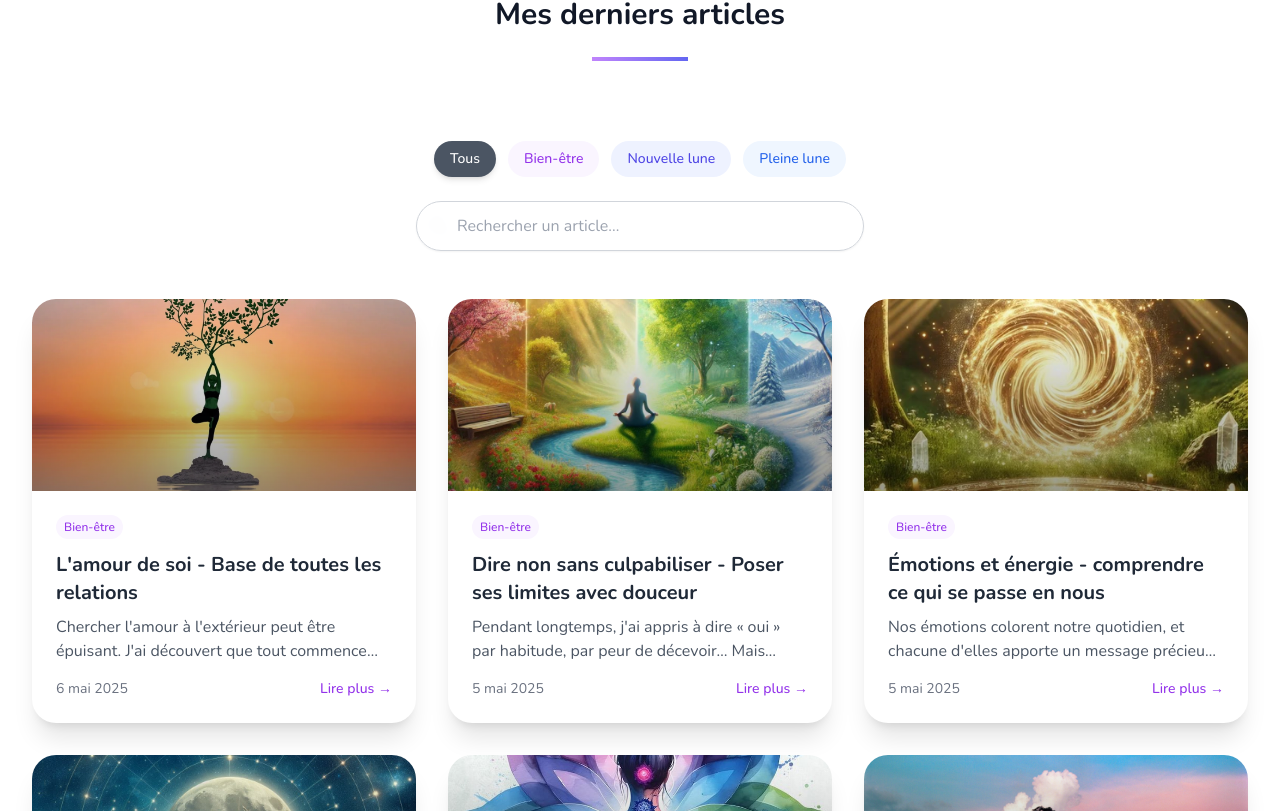
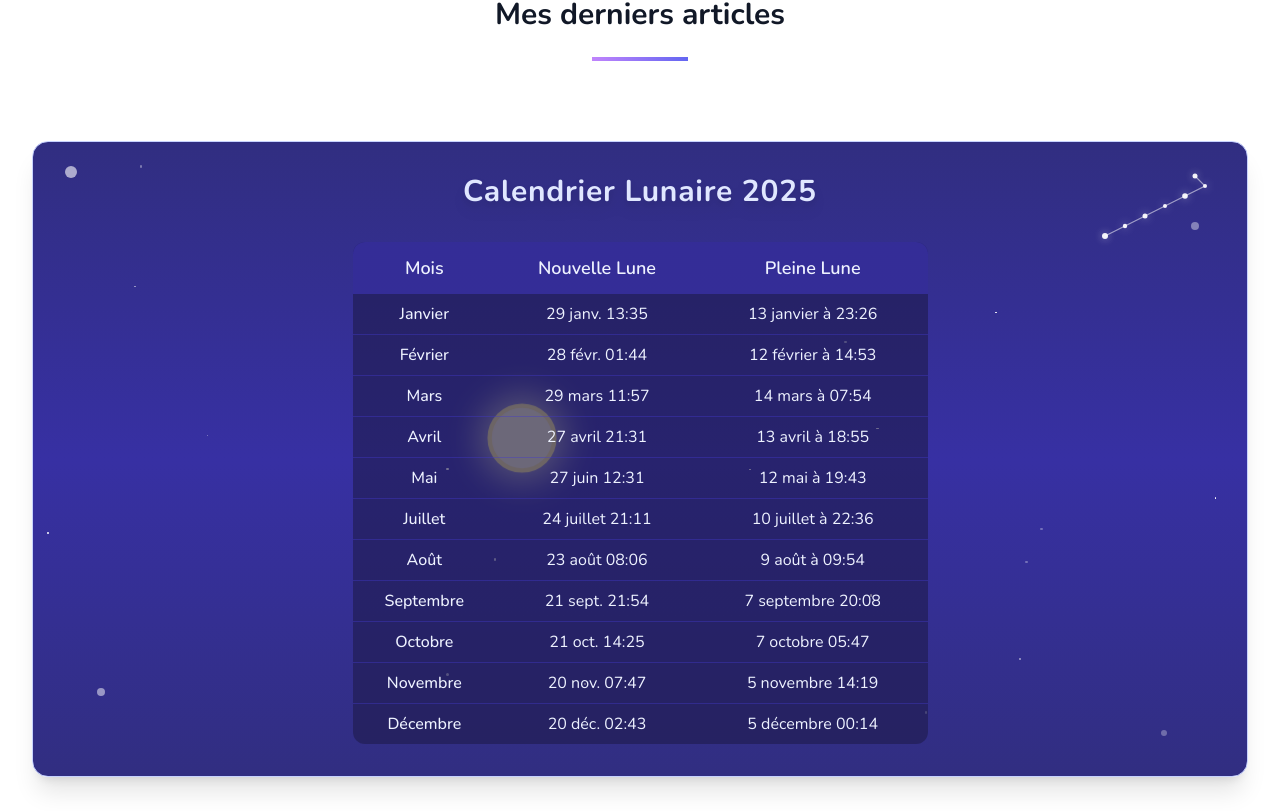
Before and after one commit to flowxt/krisnextjs, a Next.js app: page /blog in a window 1280 px wide. Shown: the part 949-1760 px from the top of the page. Built offline with nearby package versions, Linux system fonts and the light colour scheme.

Commit message:
calendrier lunaire

```diff
--- a/src/app/blog/page.js
+++ b/src/app/blog/page.js
@@ -5,6 +5,7 @@ import ArticleCard from "../components/ArticleCard";
 import BlogPresentation from "../components/BlogPresentation";
 import BlogFilters from "../components/BlogFilters";
 import { MoonIcon, ArrowPathIcon } from "@heroicons/react/24/outline";
+import LunarCalendar2025 from "../components/LunarCalendar2025";
 
 // Version client qui n'utilise pas fs directement
 export default function Blog() {
@@ -76,7 +77,7 @@ export default function Blog() {
     <div className="min-h-screen bg-pattern py-20">
       <div className="max-w-7xl mx-auto px-4 sm:px-6 lg:px-8 mt-11">
         <BlogPresentation />
-
+        <LunarCalendar2025 />
         <BlogFilters
           onFilterChange={(category) => setCategoryFilter(category)}
           onSearchChange={(query) => setSearchQuery(query)}
--- a/src/app/components/BookingModal.jsx
+++ b/src/app/components/BookingModal.jsx
@@ -669,7 +669,7 @@ export default function BookingModal({ isOpen, onClose, service = {} }) {
                   service.id === 4 ? renderGuidanceQuestionForm() : renderGiftCardForm()
                 ) : formStep === "payment" ? (
                   // Affichage du module de paiement Stripe
-                  renderStripePayment()
+                renderStripePayment()
                 ) : null
               ) : (
                 // Utilisation de Calendly pour les autres services
--- /dev/null
+++ b/src/app/components/LunarCalendar2025.jsx
@@ -0,0 +1,156 @@
+import React from "react";
+
+const lunarData = [
+  { mois: "Janvier", nouvelle: "29 janv. 13:35", pleine: "13 janvier à 23:26" },
+  { mois: "Février", nouvelle: "28 févr. 01:44", pleine: "12 février à 14:53" },
+  { mois: "Mars", nouvelle: "29 mars 11:57", pleine: "14 mars à 07:54" },
+  { mois: "Avril", nouvelle: "27 avril 21:31", pleine: "13 avril à 18:55" },
+  { mois: "Mai", nouvelle: "27 juin 12:31", pleine: "12 mai à 19:43" },
+  { mois: "Juillet", nouvelle: "24 juillet 21:11", pleine: "10 juillet à 22:36" },
+  { mois: "Août", nouvelle: "23 août 08:06", pleine: "9 août à 09:54" },
+  { mois: "Septembre", nouvelle: "21 sept. 21:54", pleine: "7 septembre 20:08" },
+  { mois: "Octobre", nouvelle: "21 oct. 14:25", pleine: "7 octobre 05:47" },
+  { mois: "Novembre", nouvelle: "20 nov. 07:47", pleine: "5 novembre 14:19" },
+  { mois: "Décembre", nouvelle: "20 déc. 02:43", pleine: "5 décembre 00:14" },
+];
+
+export default function LunarCalendar2025() {
+  return (
+    <section className="my-12 bg-gradient-to-b from-indigo-900 via-indigo-800 to-indigo-900 rounded-2xl shadow-xl p-8 border border-indigo-200 relative overflow-hidden">
+      <h2 className="text-3xl font-bold text-center text-indigo-100 mb-8 tracking-wide drop-shadow-lg">Calendrier Lunaire 2025</h2>
+      {/* Lune animée en arrière-plan */}
+      <div className="absolute inset-0 w-full h-full pointer-events-none z-0">
+        <span className="lune-anim block absolute" />
+      </div>
+      {/* Étoiles animées de fond */}
+      {[...Array(18)].map((_, i) => (
+        <span
+          key={i}
+          className={`star absolute block rounded-full bg-white opacity-70 pointer-events-none`}
+          style={{
+            width: `${Math.random() * 2 + 1}px`,
+            height: `${Math.random() * 2 + 1}px`,
+            top: `${Math.random() * 90 + 2}%`,
+            left: `${Math.random() * 98 + 1}%`,
+            animationDelay: `${Math.random() * 6}s`,
+            zIndex: 1,
+          }}
+        />
+      ))}
+      {/* Petite Ourse (coin supérieur droit) */}
+      <svg
+        width="120"
+        height="80"
+        viewBox="0 0 120 80"
+        className="absolute right-8 top-6 z-10"
+        style={{ pointerEvents: "none" }}
+      >
+        {/* Lignes */}
+        <polyline
+          points="10,70 30,60 50,50 70,40 90,30 110,20 100,10"
+          fill="none"
+          stroke="#fff8"
+          strokeWidth="1.2"
+        />
+        {/* Étoiles de la Petite Ourse */}
+        <circle cx="10" cy="70" r="3" fill="#fff" className="petite-ourse-star" />
+        <circle cx="30" cy="60" r="2.2" fill="#fff" className="petite-ourse-star" />
+        <circle cx="50" cy="50" r="2.5" fill="#fff" className="petite-ourse-star" />
+        <circle cx="70" cy="40" r="2" fill="#fff" className="petite-ourse-star" />
+        <circle cx="90" cy="30" r="2.8" fill="#fff" className="petite-ourse-star" />
+        <circle cx="110" cy="20" r="2" fill="#fff" className="petite-ourse-star" />
+        <circle cx="100" cy="10" r="2.5" fill="#fff" className="petite-ourse-star" />
+      </svg>
+      <div className="flex justify-center gap-8 flex-wrap relative z-10">
+        <div className="w-full md:w-2/3 lg:w-1/2">
+          <table className="w-full text-center text-indigo-50 bg-indigo-950/60 rounded-xl overflow-hidden relative z-10">
+            <thead>
+              <tr className="bg-indigo-800/80">
+                <th className="py-3 px-2 font-semibold text-lg">Mois</th>
+                <th className="py-3 px-2 font-semibold text-lg">Nouvelle Lune</th>
+                <th className="py-3 px-2 font-semibold text-lg">Pleine Lune</th>
+              </tr>
+            </thead>
+            <tbody>
+              {lunarData.map((ligne) => (
+                <tr key={ligne.mois} className="border-b border-indigo-700/40 last:border-none hover:bg-indigo-800/30 transition-colors">
+                  <td className="py-2 px-2 font-medium">{ligne.mois}</td>
+                  <td className="py-2 px-2">{ligne.nouvelle}</td>
+                  <td className="py-2 px-2">{ligne.pleine}</td>
+                </tr>
+              ))}
+            </tbody>
+          </table>
+        </div>
+      </div>
+      {/* Petites étoiles */}
+      <div className="absolute top-6 left-8 w-3 h-3 bg-white rounded-full opacity-60"></div>
+      <div className="absolute top-20 right-12 w-2 h-2 bg-white rounded-full opacity-40"></div>
+      <div className="absolute bottom-10 right-20 w-1.5 h-1.5 bg-white rounded-full opacity-30"></div>
+      <div className="absolute bottom-20 left-16 w-2 h-2 bg-white rounded-full opacity-50"></div>
+      <style jsx>{`
+        @keyframes orbit {
+          0% { transform: rotate(0deg); }
+          100% { transform: rotate(360deg); }
+        }
+        .animate-orbit {
+          animation: orbit 12s linear infinite;
+          transform-origin: 50% 60%;
+        }
+        .star {
+          animation: twinkle 3.5s infinite alternate;
+        }
+        @keyframes twinkle {
+          0% { opacity: 0.5; }
+          50% { opacity: 1; }
+          100% { opacity: 0.3; }
+        }
+        .petite-ourse-star {
+          filter: drop-shadow(0 0 4px #fff8);
+          animation: twinkle 4s infinite alternate;
+        }
+        .lune-anim {
+          width: 64px;
+          height: 64px;
+          background: #fef9c3;
+          border-radius: 50%;
+          border: 4px solid #fef08a;
+          box-shadow: 0 0 32px 8px #fef9c3aa;
+          opacity: 0.85;
+          top: 60%;
+          left: 0%;
+          z-index: 0;
+          position: absolute;
+          animation: moon-move 18s linear infinite;
+        }
+        @keyframes moon-move {
+          0% {
+            left: 0%;
+            top: 60%;
+            transform: translateY(0) scale(1);
+          }
+          20% {
+            left: 20%;
+            top: 50%;
+            transform: translateY(-10px) scale(1.05);
+          }
+          50% {
+            left: 50%;
+            top: 40%;
+            transform: translateY(-20px) scale(1.1);
+          }
+          80% {
+            left: 80%;
+            top: 50%;
+            transform: translateY(-10px) scale(1.05);
+          }
+          100% {
+            left: 100%;
+            top: 60%;
+            transform: translateY(0) scale(1);
+          }
+        }
+      `}</style>
+    </section>
+  );
+}
```
Also changed, not shown: 1 other file (tests, documents, lock files or other folders).
